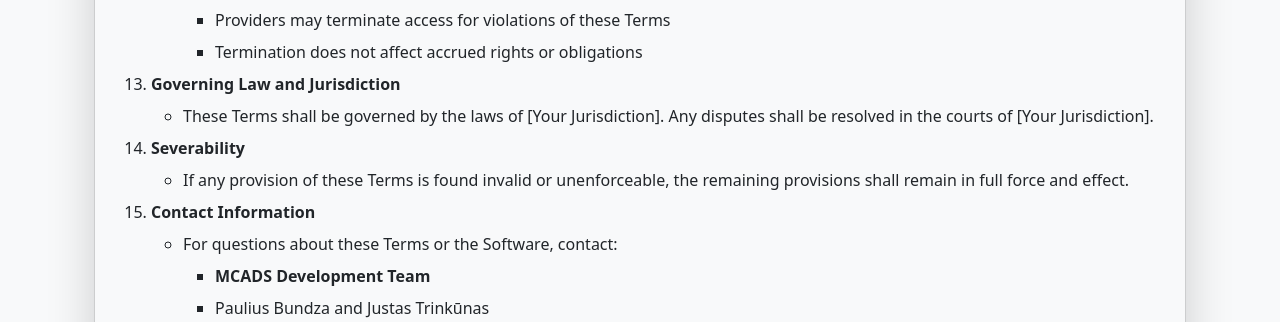
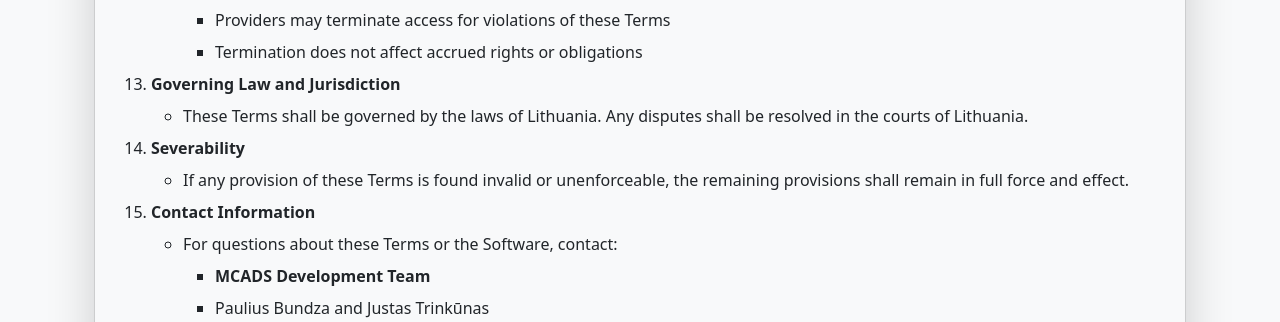
Before and after one commit to PauleNajus/MCADS, a Django app: template xrayapp/templates/xrayapp/terms_of_service.html in a window 1280 px wide. Shown: the part 4212-4534 px from the top of the page. Run offline with Django 5.2, Linux system fonts and the light colour scheme; the template is opened without the code that fills it, so the values that code supplies are empty.

Commit message:
Fixed translations.

```diff
--- a/xrayapp/templates/xrayapp/terms_of_service.html
+++ b/xrayapp/templates/xrayapp/terms_of_service.html
@@ -253,7 +253,7 @@
         <li>
           <strong>{% trans "Governing Law and Jurisdiction" %}</strong>
           <ul>
-            <li>{% trans "These Terms shall be governed by the laws of [Your Jurisdiction]. Any disputes shall be resolved in the courts of [Your Jurisdiction]." %}</li>
+            <li>{% trans "These Terms shall be governed by the laws of Lithuania. Any disputes shall be resolved in the courts of Lithuania." %}</li>
           </ul>
         </li>
         <li>
```
Also changed, not shown: locale/lt/LC_MESSAGES/django.po.
